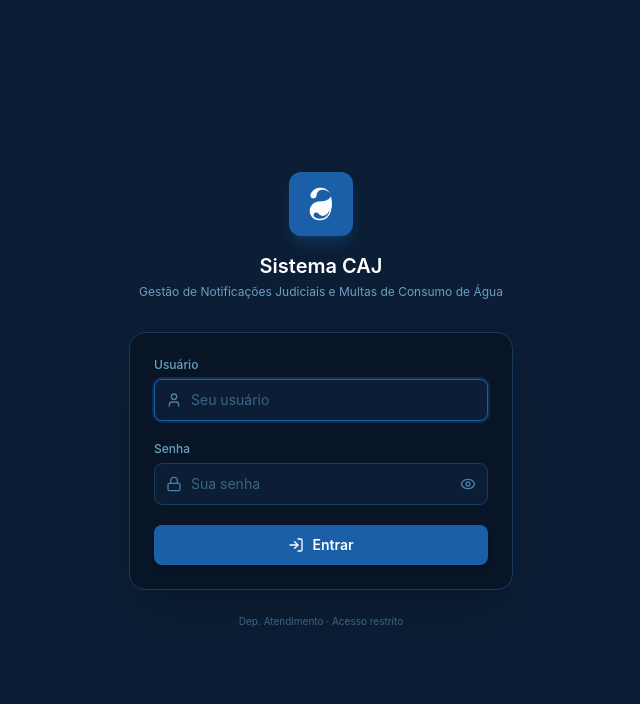
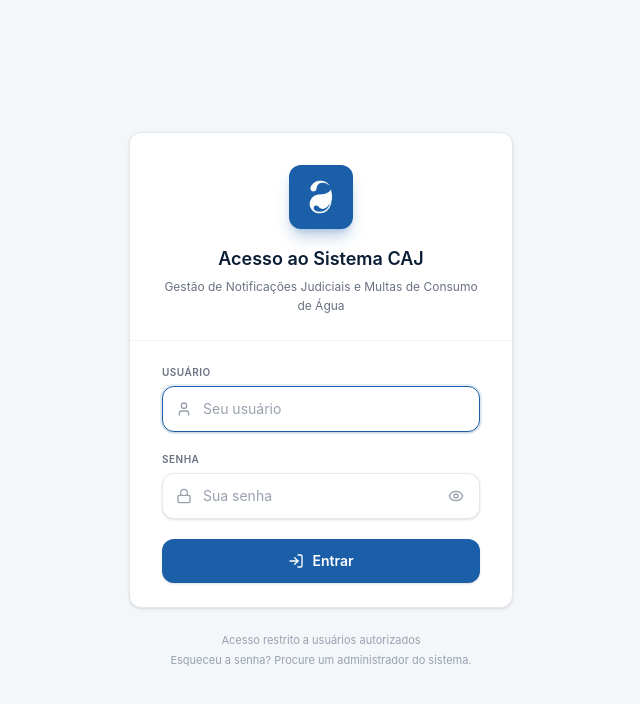
Before and after one commit to MarieleV/Notificacao-CAJ, a React (Vite) app in the folder front-end/: page /#/login in a window 1280 px wide. Shown: the top 704 px of the page, without its empty margins (319-959 px from the left). Built offline with nearby package versions, Linux system fonts and the light colour scheme; no server answers.

Commit message:
style(login): ajusta tela de login ao padrão visual do sistema
Fundo claro, card branco e campos no mesmo estilo das demais telas,
mantendo a logo da CAJ sobre o fundo azul original.

```diff
--- a/front-end/src/pages/Login.tsx
+++ b/front-end/src/pages/Login.tsx
@@ -35,32 +35,34 @@ export function Login() {
     }
   }
 
+  const inputClass =
+    "w-full pl-10 pr-4 py-3 bg-white border border-gray-200 rounded-xl text-sm text-gray-700 placeholder:text-gray-400 shadow-sm focus:outline-none focus:border-[#1a5fa8] focus:ring-2 focus:ring-[#1a5fa8]/10 transition-all";
+  const labelClass = "block text-[10px] font-semibold text-gray-500 uppercase tracking-wider mb-1.5";
+
   return (
-    <div className="min-h-screen flex items-center justify-center bg-[#0b1e35] px-4">
+    <div className="min-h-screen flex items-center justify-center bg-[#f4f7f9] px-4 py-10">
       <div className="w-full max-w-sm">
+        {/* Card */}
+        <div className="bg-white border border-gray-200 rounded-xl shadow-sm overflow-hidden">
           {/* Cabeçalho */}
-        <div className="flex flex-col items-center mb-8">
+          <div className="px-8 pt-8 pb-6 border-b border-gray-100 flex flex-col items-center text-center">
             <div className="w-16 h-16 rounded-xl bg-[#1a5fa8] flex items-center justify-center overflow-hidden mb-4 shadow-lg shadow-[#1a5fa8]/30">
               <img src="/logo.resolucao.boa.png" alt="Logo CAJ" className="w-full h-full object-cover" />
             </div>
-          <h1 className="text-white text-xl font-semibold">Sistema CAJ</h1>
-          <p className="text-[#6a9fc0] text-xs mt-1 text-center">
+            <h1 className="text-[#0b1e35] font-semibold text-lg">Acesso ao Sistema CAJ</h1>
+            <p className="text-gray-500 text-xs mt-1 leading-relaxed">
               Gestão de Notificações Judiciais e Multas de Consumo de Água
             </p>
           </div>
 
-        {/* Card */}
-        <form
-          onSubmit={handleSubmit}
-          className="bg-[#071527] border border-[#1a3a5c] rounded-2xl p-6 shadow-2xl space-y-5"
-          noValidate
-        >
+          {/* Formulário */}
+          <form onSubmit={handleSubmit} className="px-8 py-6 space-y-5" noValidate>
             <div>
-            <label htmlFor="usuario" className="block text-xs font-medium text-[#6a9fc0] mb-1.5">
+              <label htmlFor="usuario" className={labelClass}>
                 Usuário
               </label>
               <div className="relative">
-              <User size={16} className="absolute left-3 top-1/2 -translate-y-1/2 text-[#4a7fa5]" />
+                <User size={16} className="absolute left-3.5 top-1/2 -translate-y-1/2 text-gray-400" />
                 <input
                   id="usuario"
                   type="text"
@@ -68,31 +70,31 @@ export function Login() {
                   autoFocus
                   value={usuario}
                   onChange={(e) => setUsuario(e.target.value)}
-                className="w-full bg-[#0b1e35] border border-[#1a3a5c] rounded-lg pl-9 pr-3 py-2.5 text-sm text-white placeholder:text-[#3d6585] focus:outline-none focus:border-[#1a5fa8] focus:ring-2 focus:ring-[#1a5fa8]/30 transition"
+                  className={inputClass}
                   placeholder="Seu usuário"
                 />
               </div>
             </div>
 
             <div>
-            <label htmlFor="senha" className="block text-xs font-medium text-[#6a9fc0] mb-1.5">
+              <label htmlFor="senha" className={labelClass}>
                 Senha
               </label>
               <div className="relative">
-              <Lock size={16} className="absolute left-3 top-1/2 -translate-y-1/2 text-[#4a7fa5]" />
+                <Lock size={16} className="absolute left-3.5 top-1/2 -translate-y-1/2 text-gray-400" />
                 <input
                   id="senha"
                   type={mostrarSenha ? "text" : "password"}
                   autoComplete="current-password"
                   value={senha}
                   onChange={(e) => setSenha(e.target.value)}
-                className="w-full bg-[#0b1e35] border border-[#1a3a5c] rounded-lg pl-9 pr-10 py-2.5 text-sm text-white placeholder:text-[#3d6585] focus:outline-none focus:border-[#1a5fa8] focus:ring-2 focus:ring-[#1a5fa8]/30 transition"
+                  className={`${inputClass} pr-11`}
                   placeholder="Sua senha"
                 />
                 <button
                   type="button"
                   onClick={() => setMostrarSenha((v) => !v)}
-                className="absolute right-3 top-1/2 -translate-y-1/2 text-[#4a7fa5] hover:text-[#7ec8e3]"
+                  className="absolute right-3 top-1/2 -translate-y-1/2 p-1 rounded-md text-gray-400 hover:text-[#1a5fa8] transition-colors"
                   aria-label={mostrarSenha ? "Ocultar senha" : "Mostrar senha"}
                 >
                   {mostrarSenha ? <EyeOff size={16} /> : <Eye size={16} />}
@@ -101,7 +103,7 @@ export function Login() {
             </div>
 
             {erro && (
-            <p role="alert" className="text-xs text-red-300 bg-red-900/30 border border-red-800/50 rounded-lg px-3 py-2">
+              <p role="alert" className="text-xs text-red-700 bg-red-50 border border-red-200 rounded-lg px-3 py-2">
                 {erro}
               </p>
             )}
@@ -109,14 +111,20 @@ export function Login() {
             <button
               type="submit"
               disabled={carregando}
-            className="w-full flex items-center justify-center gap-2 bg-[#1a5fa8] hover:bg-[#154d8a] disabled:opacity-60 disabled:cursor-not-allowed text-white rounded-lg py-2.5 text-sm font-semibold transition shadow-md"
+              className="w-full flex items-center justify-center gap-2 py-3 px-6 bg-[#1a5fa8] hover:bg-[#154d8a] disabled:bg-gray-200 disabled:text-gray-500 disabled:cursor-not-allowed text-white rounded-xl font-semibold text-sm transition-all shadow-sm hover:shadow-md"
             >
               {carregando ? <Loader2 size={16} className="animate-spin" /> : <LogIn size={16} />}
               {carregando ? "Entrando..." : "Entrar"}
             </button>
           </form>
+        </div>
 
-        <p className="text-center text-[10px] text-[#3d6585] mt-6">Dep. Atendimento · Acesso restrito</p>
+        <p className="text-center text-[11px] text-gray-400 mt-6">
+          Acesso restrito a usuários autorizados
+        </p>
+        <p className="text-center text-[11px] text-gray-400 mt-1">
+          Esqueceu a senha? Procure um administrador do sistema.
+        </p>
       </div>
     </div>
   );
```
Lines whose indentation alone changed are shown as unchanged.
